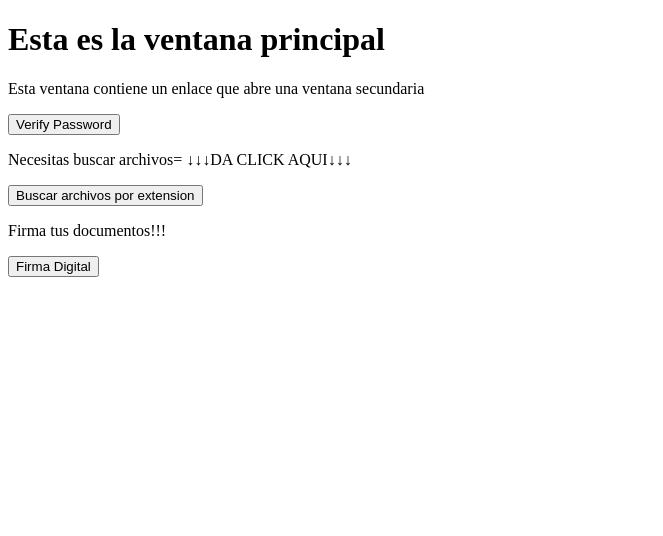
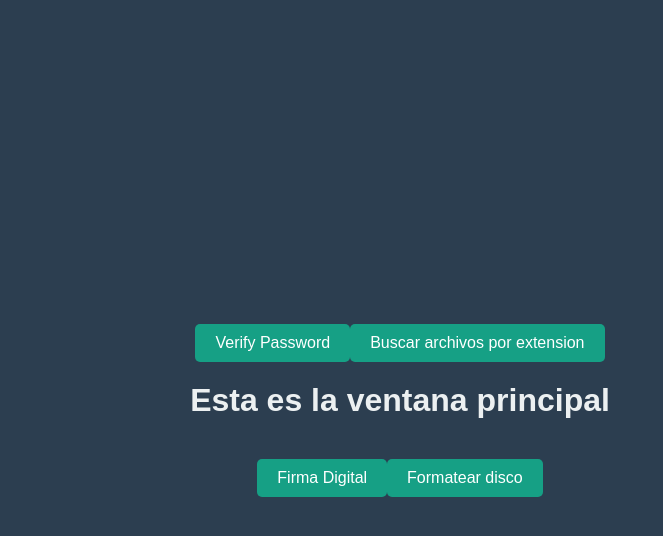
Before and after one commit to JuanPaMarquez/app-seguridad-informatica, an Electron app: page src/main/index.html in a window 800 px wide. Shown: the whole page, without its empty margins (0-663 px from the left). Drawn offline with Linux system fonts and the light colour scheme.

Commit message:
Se agregó la pantalla para formatear disco y se mejoró la estructura de la interfaz principal.

```diff
--- a/src/layouts/renderer.js
+++ b/src/layouts/renderer.js
@@ -8,5 +8,8 @@ document.getElementById('open-find-data-button').addEventListener('click', () =>
 
 document.getElementById('open-firmadigital-button').addEventListener('click', () => {
   window.electronAPI.openfirmadigital()
+})
 
+document.getElementById('open-cleanDisk').addEventListener('click', () => {
+  window.electronAPI.opencleanDisk()
 })
--- a/src/main/index.html
+++ b/src/main/index.html
@@ -4,16 +4,24 @@
   <meta charset="UTF-8">
   <meta name="viewport" content="width=device-width, initial-scale=1.0">
   <title>Ventana Principal</title>
+  <link rel="stylesheet" href="./styles/main.css">
 </head>
 <body>
-  <h1>Esta es la ventana principal</h1>
-  <p>Esta ventana contiene un enlace que abre una ventana secundaria</p>
-  <button id="open-window-btn">Verify Password</button>
-  <p>Necesitas buscar archivos= ↓↓↓DA CLICK AQUI↓↓↓</p>
-  <button id="open-find-data-button">Buscar archivos por extension</button>
-  <p>Firma tus documentos!!!</p>
-  <button id="open-firmadigital-button">Firma Digital</button>
+  <main>
+    <div class="buttonsTop">
+      <button id="open-window-btn">Verify Password</button>
+      <button id="open-find-data-button">Buscar archivos por extension</button>
+    </div>
+
+    <div class="titleApp">
+      <h1>Esta es la ventana principal</h1>
+    </div>
+
+    <div class="buttonsBottom">
+      <button id="open-firmadigital-button">Firma Digital</button>
+      <button id="open-cleanDisk">Formatear disco</button>
+    </div>
+  </main>
   <script src="../layouts/renderer.js"></script>
-
 </body>
 </html>
--- a/src/main/preload.js
+++ b/src/main/preload.js
@@ -1,10 +1,12 @@
 const { contextBridge, ipcRenderer } = require('electron');
 const { PDFDocument, rgb, StandardFonts } = require('pdf-lib');
+const { exec } = require('child_process');
 
 contextBridge.exposeInMainWorld('electronAPI', {
   openSecondWindow: () => ipcRenderer.send('open-second-window'),
   openfindData: () => ipcRenderer.send('open-find-Data'),
   openfirmadigital: () => ipcRenderer.send('open-firmadigital'),
+  opencleanDisk: () => ipcRenderer.send('open-cleanDisk'),
   findData: (searchPath) => ipcRenderer.invoke('search-files', searchPath), // Aceptar la ruta de búsqueda como argumento
   showSaveDialog: (options) => ipcRenderer.invoke('show-save-dialog', options),
   saveFile: (filePath, data) => ipcRenderer.invoke('save-file', filePath, data),
@@ -128,6 +130,6 @@ contextBridge.exposeInMainWorld('electronAPI', {
     const writable = await handle.createWritable();
     await writable.write(blob);
     await writable.close();
-  }
   },
+}
 );
--- /dev/null
+++ b/src/main/styles/main.css
@@ -0,0 +1,54 @@
+* {
+  margin: 0;
+  padding: 0;
+  box-sizing: border-box;
+}
+
+html {
+  height: 100%;
+}
+
+body {
+  font-family: Arial, sans-serif;
+  background-color: #2c3e50;
+  color: #ecf0f1;
+  height: 100%;
+}
+
+main {
+  height: 100%;
+  display: flex;
+  flex-direction: column;
+  align-items: center;
+  justify-content: center;
+}
+
+button {
+  background-color: #16a085;
+  border: none;
+  border-radius: 5px;
+  padding: 10px 20px;
+  color: white;
+  font-size: 16px;
+  cursor: pointer;
+  transition: background-color 0.3s;
+}
+
+button:hover {
+  background-color: #1abc9c;
+}
+
+button:active {
+  background-color: #149174;
+}
+
+.buttonsTop, .buttonsBottom {
+  display: flex;
+  justify-content: center;
+  margin-top: 20px;
+}
+
+.titleApp {
+  margin-top: 20px;
+  margin-bottom: 20px;
+}
```
Also changed, not shown: src/layouts/cleanDisk/cleanDisk.html (added, +11 -0 lines), src/main/main.js (+23 -0 lines), src/layouts/cleanDisk/rendererClean.js (added).
